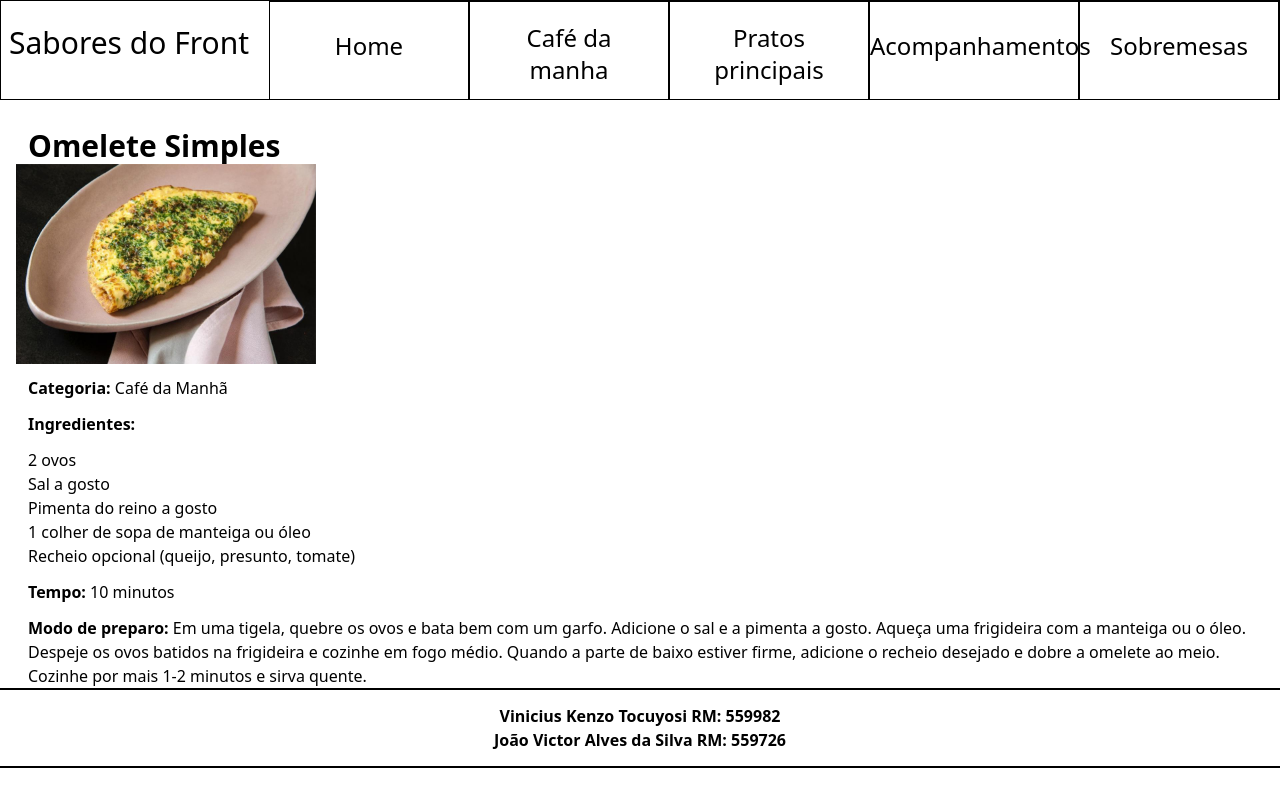
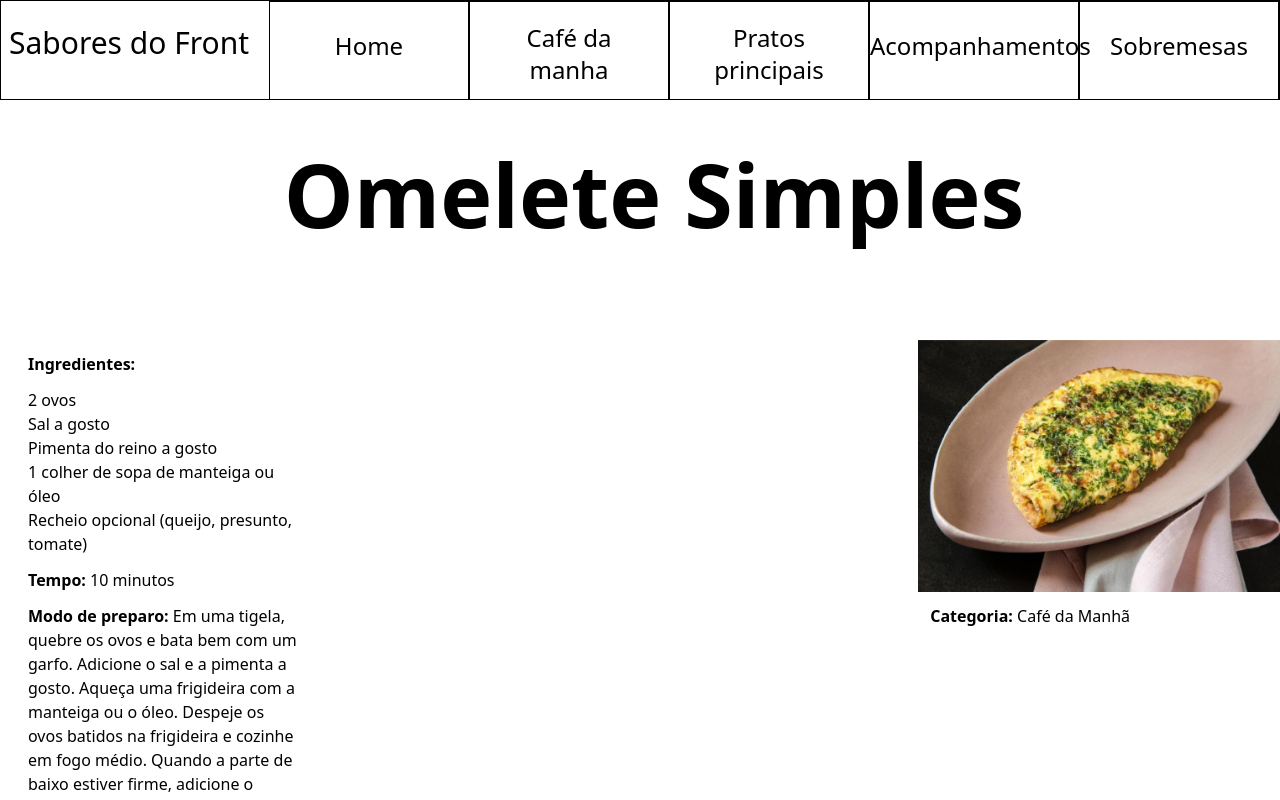
Before and after one commit to vinikenzo/CP-FRONT-END, a Next.js app in the folder cp-front/: page /receitas/1 in a window 1280 px wide. Shown: the top 800 px of the page. Built offline with nearby package versions, Linux system fonts and the light colour scheme.

Commit message:
leve mudança das receitas unicas

```diff
--- a/cp-front/src/app/receitas/[id]/page.tsx
+++ b/cp-front/src/app/receitas/[id]/page.tsx
@@ -58,17 +58,24 @@ const PageReceitas = () => {
 
     return(
         <>
-            <p className="ml-7 text-3xl font-bold">{ receita?.nome }</p>
-            <Image className="ml-4" src={`/images/${receita.imagem}.jpg`} alt="" width={300} height={100} />
-            <p className="ml-7 mt-3"><b>Categoria: </b>{ receita?.categoria }</p>
+            <p className="ml-7 text-[88px] font-bold text-center mb-20">{receita?.nome}</p>
+            <div className={"flex"}>
+
+                <div className={"w-2/4 h-full mr-150"}>
                     <p className="ml-7 mt-3"><b>Ingredientes: </b></p>
                     <ul className="ml-7 mt-3">
                         {receita?.ingredientes.map((item, index) => (
                             <li key={index}>{item}</li>
                         ))}
                     </ul>
-            <p className="ml-7 mt-3"><b>Tempo: </b>{ receita?.tempo }</p>
-            <p className="ml-7 mt-3"><b>Modo de preparo: </b>{receita?.preparo}</p>
+                    <p className="ml-7 mt-3"><b>Tempo: </b>{receita?.tempo}</p>
+                    <p className="ml-7 mt-3 text-left"><b>Modo de preparo: </b>{receita?.preparo}</p>
+                </div>
+                <div className={"w-200 h-150 "}>
+                    <Image className="ml-4 border-" src={`/images/${receita.imagem}.jpg`} alt="" width={450} height={150}/>
+                    <p className="ml-7 mt-3"><b>Categoria: </b>{receita?.categoria}</p>
+                </div>
+            </div>
 
         </>
     )
```
Also changed, not shown: cp-front/src/app/components/header/page.tsx (+4 -4 lines), cp-front/src/app/Context/TemaContext.tsx (added), cp-front/src/app/components/botao/page.tsx (added). Lines whose indentation alone changed are shown as unchanged.
